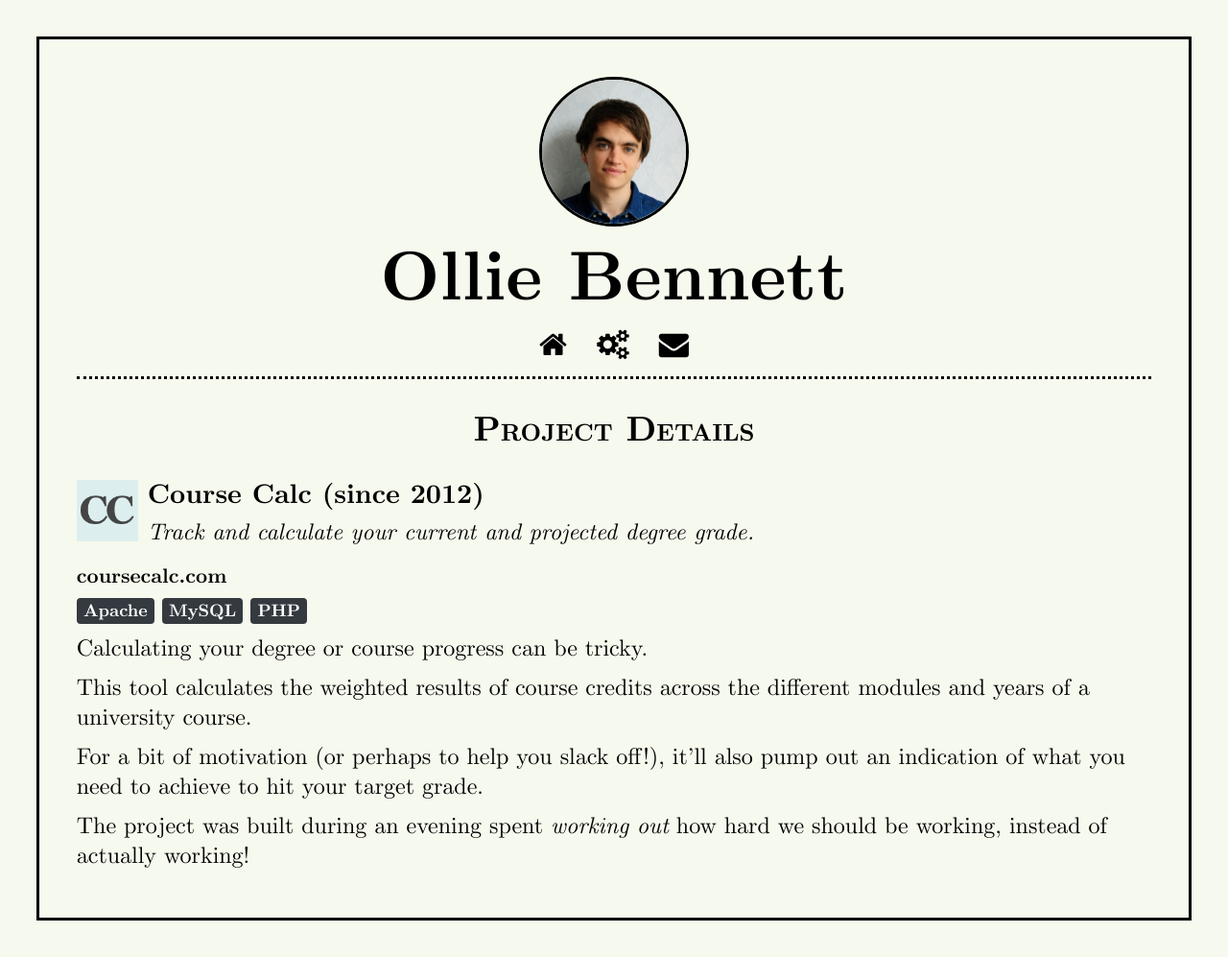
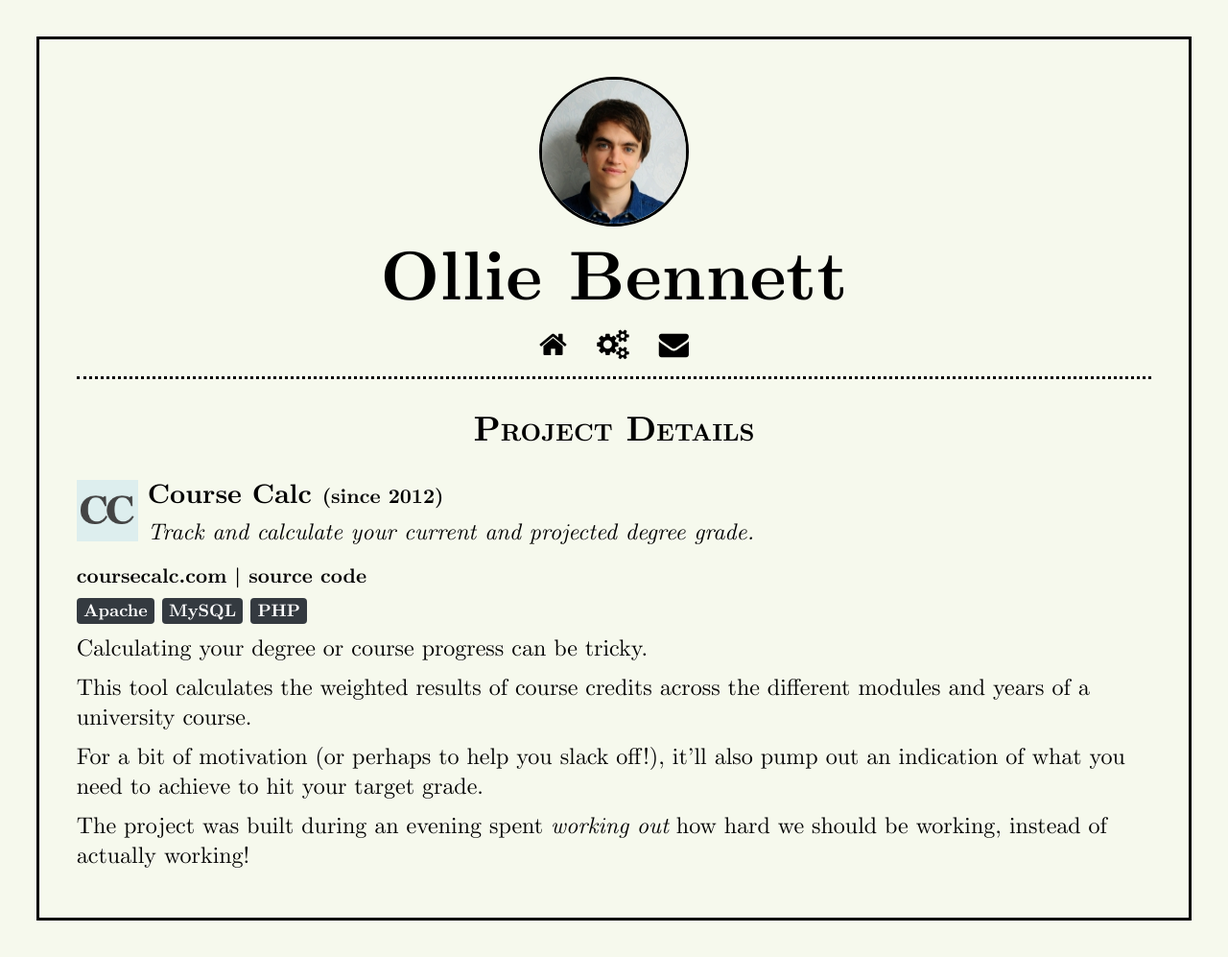
Before and after one commit to olliebennett/olliebennett.co.uk, a Jekyll site: the page built from _projects/course_calc.md, in a window 1280 px wide. Shown: the whole page at 96% size. Built offline with Jekyll 4.4.1, drawn with Linux system fonts in a browser that asks for light colours.

Commit message:
Display source code links on projects

```diff
--- a/_layouts/project.html
+++ b/_layouts/project.html
@@ -16,7 +16,7 @@ layout: default
         {% if page.date %}
           {% assign project_year = page.date | date: "%Y" %}
           {% assign current_year = site.time | date: "%Y" %}
-          ({% if project_year != current_year %}since {% endif %}{{ page.date | date: "%Y" }})
+          <small>({% if project_year != current_year %}since {% endif %}{{ page.date | date: "%Y" }})</small>
         {% endif %}
       </h3>
 
@@ -32,6 +32,9 @@ layout: default
       {% if page.website %}
         <a href="{{ page.website }}">{{ page.website_pretty }}</a>
       {% endif %}
+      {% if page.source_code_url %}
+        | <a href="{{ page.source_code_url }}">source code</a>
+      {% endif %}
     </small>
   </h3>
 
--- a/_projects/course_calc.md
+++ b/_projects/course_calc.md
@@ -3,6 +3,7 @@ layout: project
 title: Course Calc
 website: http://coursecalc.com
 website_pretty: coursecalc.com
+source_code_url: https://github.com/olliebennett/course-calc
 summary: Track and calculate your current and projected degree grade.
 logo: /assets/img/projects/coursecalc.png
 date: 2012-01-01
```
Also changed, not shown: _projects/get_avatar.md (+1 -0 lines), _projects/homepicker.md (+1 -0 lines), _projects/qrupted.md (+1 -0 lines), _projects/student_spreadsheet.md (+1 -0 lines).
